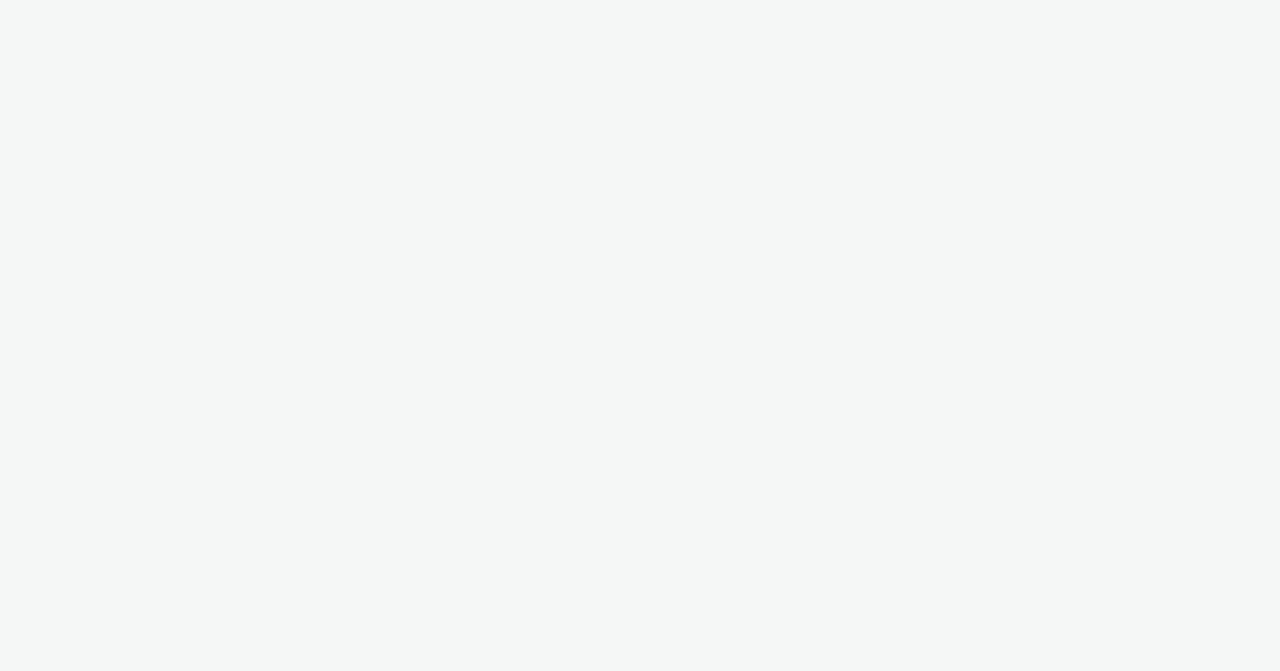
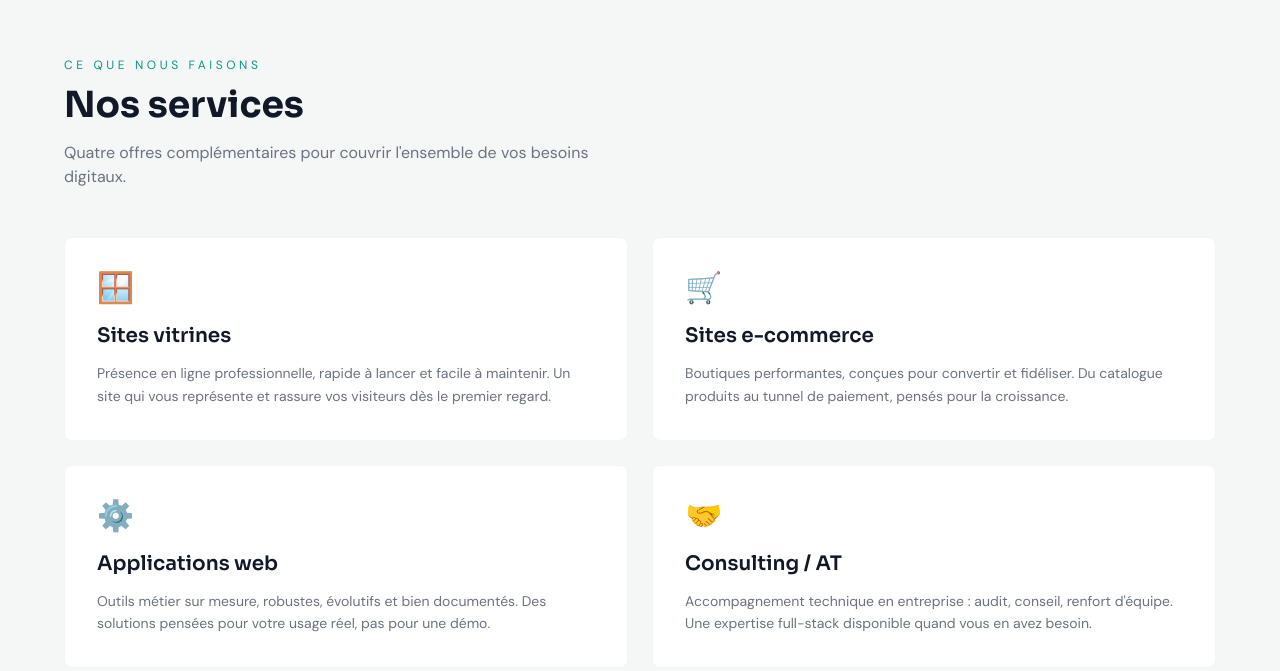
Before and after one commit to Zethzer/site-valdence-digital, a Next.js app: page / in a window 1280 px wide. Shown: the part 823-1494 px from the top of the page. Before the commit the page ends 800 px from the top, so only its background shows below. Built offline with nearby package versions, Linux system fonts and the light colour scheme.

Commit message:
feat: add Services section with 4 cards

```diff
--- a/src/app/page.tsx
+++ b/src/app/page.tsx
@@ -1,11 +1,13 @@
 import Navbar from '@/components/sections/Navbar'
 import Hero from '@/components/sections/Hero'
+import Services from '@/components/sections/Services'
 
 export default function Home() {
   return (
     <main>
       <Navbar />
       <Hero />
+      <Services />
     </main>
   )
 }
--- /dev/null
+++ b/src/components/sections/Services.tsx
@@ -0,0 +1,58 @@
+import SectionWrapper from '@/components/ui/SectionWrapper'
+
+const services = [
+  {
+    icon: '🪟',
+    title: 'Sites vitrines',
+    description:
+      'Présence en ligne professionnelle, rapide à lancer et facile à maintenir. Un site qui vous représente et rassure vos visiteurs dès le premier regard.',
+  },
+  {
+    icon: '🛒',
+    title: 'Sites e-commerce',
+    description:
+      'Boutiques performantes, conçues pour convertir et fidéliser. Du catalogue produits au tunnel de paiement, pensés pour la croissance.',
+  },
+  {
+    icon: '⚙️',
+    title: 'Applications web',
+    description:
+      "Outils métier sur mesure, robustes, évolutifs et bien documentés. Des solutions pensées pour votre usage réel, pas pour une démo.",
+  },
+  {
+    icon: '🤝',
+    title: 'Consulting / AT',
+    description:
+      "Accompagnement technique en entreprise : audit, conseil, renfort d'équipe. Une expertise full-stack disponible quand vous en avez besoin.",
+  },
+]
+
+export default function Services() {
+  return (
+    <SectionWrapper id="services">
+      <p className="text-xs font-dm-sans tracking-[0.3em] text-teal uppercase mb-3">
+        Ce que nous faisons
+      </p>
+      <h2 className="font-sora text-3xl md:text-4xl font-bold text-foreground mb-4">
+        Nos services
+      </h2>
+      <p className="font-dm-sans text-muted max-w-xl mb-12">
+        Quatre offres complémentaires pour couvrir l&apos;ensemble de vos besoins digitaux.
+      </p>
+      <div className="grid grid-cols-1 md:grid-cols-2 gap-6">
+        {services.map((service) => (
+          <div
+            key={service.title}
+            className="bg-white rounded-lg p-8 border border-gray-100 hover:border-teal/30 hover:shadow-md transition-all duration-200 group"
+          >
+            <div className="text-3xl mb-4" aria-hidden="true">{service.icon}</div>
+            <h3 className="font-sora text-xl font-semibold text-foreground mb-3 group-hover:text-teal transition-colors">
+              {service.title}
+            </h3>
+            <p className="font-dm-sans text-muted leading-relaxed text-sm">{service.description}</p>
+          </div>
+        ))}
+      </div>
+    </SectionWrapper>
+  )
+}
```
